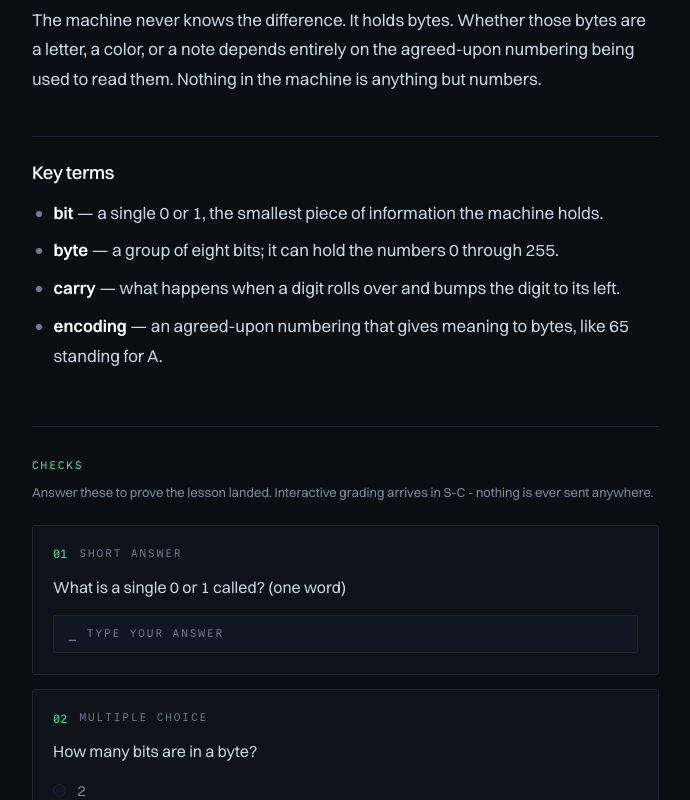
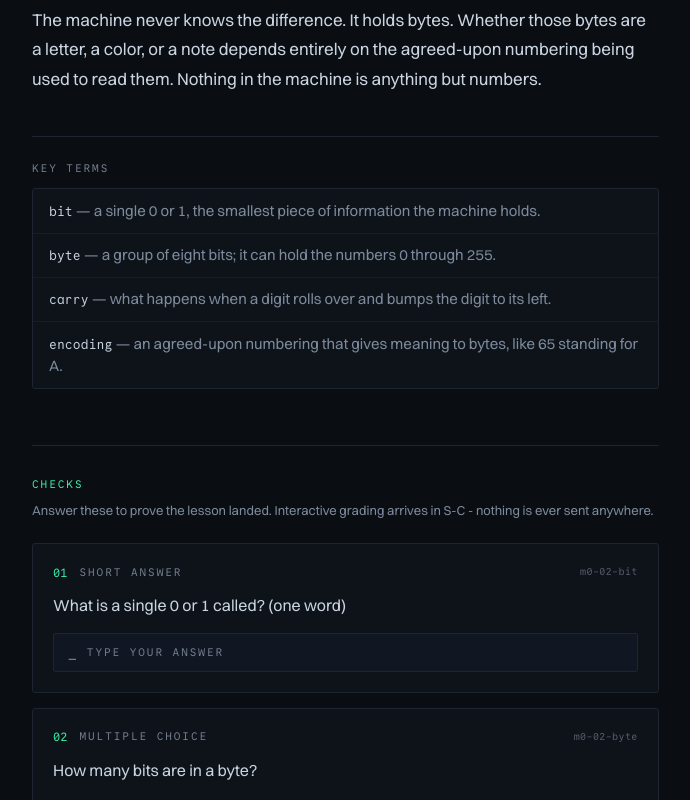
Before and after one commit to melonmelonz/thunk, a SvelteKit app in the folder site/: page /m/m0-power-on/02-bits-and-bytes/ in a window 1280 px wide. Shown: the part 1800-2600 px from the top of the page, without its empty margins (56-746 px from the left). Built offline with nearby package versions, Linux system fonts and the light colour scheme.

Commit message:
feat(site): channel-language titles, module glyph, check ids, key-terms datasheet

```diff
--- a/site/src/lib/components/CheckCard.svelte
+++ b/site/src/lib/components/CheckCard.svelte
@@ -8,6 +8,7 @@
 	<div class="chead">
 		<span class="cn tnum" aria-hidden="true">{String(n).padStart(2, '0')}</span>
 		<span class="ck label">{label}</span>
+		<span class="cid mono" aria-hidden="true">{check.id}</span>
 	</div>
 	<p class="prompt">{check.prompt}</p>
 
@@ -48,6 +49,13 @@
 	}
 	.ck {
 		color: var(--faint);
+	}
+	.cid {
+		margin-left: auto;
+		font-size: 0.625rem;
+		letter-spacing: 0.04em;
+		color: var(--faint);
+		opacity: 0.7;
 	}
 	.prompt {
 		font-size: 1rem;
--- a/site/src/routes/+error.svelte
+++ b/site/src/routes/+error.svelte
@@ -3,7 +3,7 @@
 </script>
 
 <svelte:head>
-	<title>No signal - thunk</title>
+	<title>NO SIGNAL &middot; thunk</title>
 </svelte:head>
 
 <section class="dead">
--- a/site/src/routes/bench/+page.svelte
+++ b/site/src/routes/bench/+page.svelte
@@ -1,5 +1,5 @@
 <svelte:head>
-	<title>The Bench - thunk</title>
+	<title>THE BENCH &middot; thunk</title>
 	<meta name="description" content="The simulated panel and the live bus trace that drew it." />
 </svelte:head>
 
--- a/site/src/routes/m/[module]/[lesson]/+page.svelte
+++ b/site/src/routes/m/[module]/[lesson]/+page.svelte
@@ -9,10 +9,13 @@
 	const prev = $derived(data.prev);
 	const next = $derived(data.next);
 	const index = $derived(data.index);
+	// Channel language: M0 -> CH-00, lesson 1 -> .01
+	const ch = $derived(String(Number(module.tag.replace(/\D/g, ''))).padStart(2, '0'));
+	const chLesson = $derived(`CH-${ch}.${String(index + 1).padStart(2, '0')}`);
 </script>
 
 <svelte:head>
-	<title>{lesson.title} - {module.tag} {module.title} - thunk</title>
+	<title>{chLesson} &middot; {lesson.title} &middot; thunk</title>
 	<meta name="description" content={`${module.title}, lesson ${index + 1} of ${module.lessonCount}: ${lesson.title}.`} />
 </svelte:head>
 
@@ -191,6 +194,48 @@
 		color: var(--muted);
 	}
 
+	/* Key terms as a datasheet. Every lesson closes with an <h2>Key terms</h2>
+	   immediately followed by a <ul> - the only h2 in the corpus directly
+	   adjacent to a list - so `h2:has(+ ul)` targets it precisely without
+	   parsing the injected HTML. The header becomes a small caption and the
+	   list a hairline-boxed table with mono terms. */
+	.prose :global(h2:has(+ ul)) {
+		font-family: var(--font-mono);
+		font-size: 0.6875rem;
+		font-weight: 400;
+		letter-spacing: 0.18em;
+		text-transform: uppercase;
+		color: var(--faint);
+		margin-bottom: 0.85rem;
+	}
+	.prose :global(h2:has(+ ul) + ul) {
+		list-style: none;
+		padding: 0;
+		margin: 0 0 1.15rem;
+		border: 1px solid var(--line);
+		border-radius: var(--radius);
+		background: var(--s1);
+		overflow: hidden;
+	}
+	.prose :global(h2:has(+ ul) + ul li) {
+		margin: 0;
+		padding: 0.65rem 1rem;
+		border-top: 1px solid var(--line-soft);
+		font-size: 0.9375rem;
+		color: var(--muted);
+		line-height: 1.5;
+	}
+	.prose :global(h2:has(+ ul) + ul li:first-child) {
+		border-top: none;
+	}
+	.prose :global(h2:has(+ ul) + ul strong) {
+		font-family: var(--font-mono);
+		font-size: 0.8125rem;
+		font-weight: 400;
+		color: var(--text);
+		letter-spacing: 0.01em;
+	}
+
 	.checks {
 		max-width: var(--measure);
 		margin-top: 3.5rem;
```
Also changed, not shown: site/src/routes/m/[module]/+page.svelte (+29 -3 lines).
